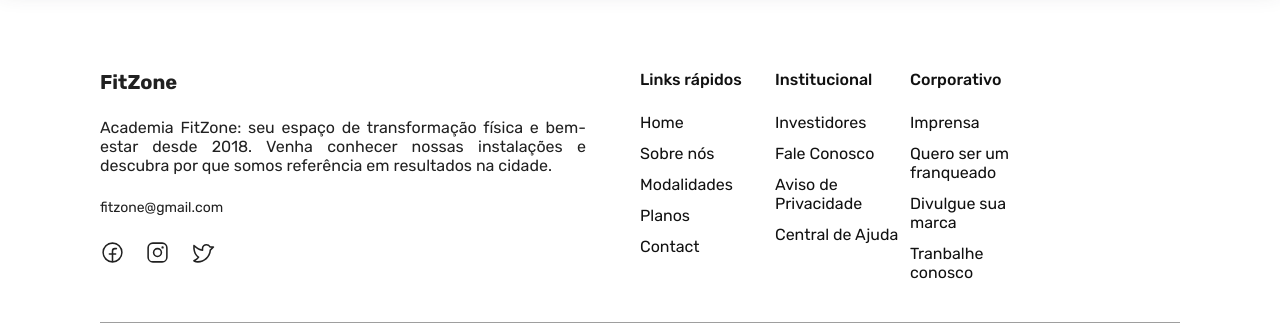
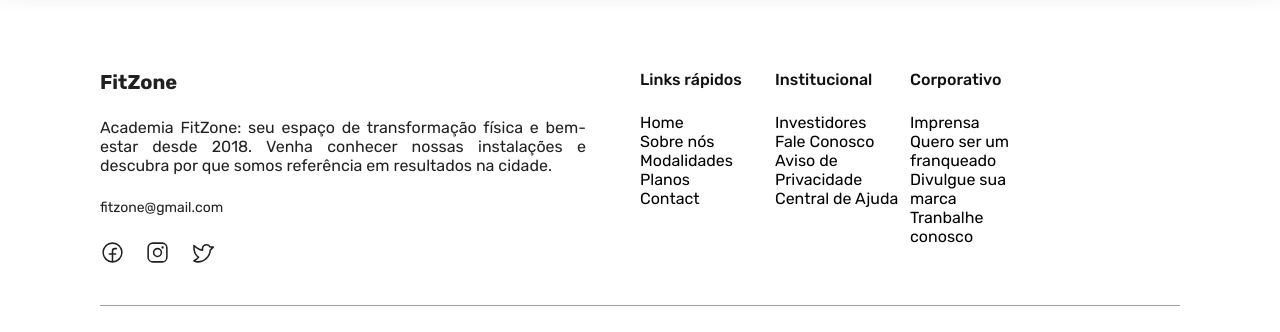
Before and after one commit to nicolasfreitas-dev/fitzone, a React (Vite) app: page / in a window 1280 px wide. Shown: the part 4592-4924 px from the top of the page. Built offline with nearby package versions, Linux system fonts and the light colour scheme.

Commit message:
feat: ensure remove h4 from ul element to improve accessibility

```diff
--- a/src/components/Footer/components/FooterLinks/index.tsx
+++ b/src/components/Footer/components/FooterLinks/index.tsx
@@ -7,28 +7,34 @@ export default function FooterLinks() {
     return (
         <>
             <div className="footer__links">
-                <ul className="footer__links-content">
+                <div className="footer__links-content">
                     <h4 className="footer__links-content-title">Links rápidos</h4>
-                    <li className="footer__links-content-item" onClick={(e) => handleScroll(e, "home")}>Home</li>
-                    <li className="footer__links-content-item" onClick={(e) => handleScroll(e, "about")}>Sobre nós</li>
-                    <li className="footer__links-content-item" onClick={(e) => handleScroll(e, "modalities")}>Modalidades</li>
-                    <li className="footer__links-content-item" onClick={(e) => handleScroll(e, "plans")}>Planos</li>
-                    <li className="footer__links-content-item" onClick={(e) => handleScroll(e, "contact")}>Contact</li>
-                </ul>
-                <ul className="footer__links-content">
+                    <ul className="footer__links-content-list">
+                        <li className="footer__links-content-list-item" onClick={(e) => handleScroll(e, "home")}>Home</li>
+                        <li className="footer__links-content-list-item" onClick={(e) => handleScroll(e, "about")}>Sobre nós</li>
+                        <li className="footer__links-content-list-item" onClick={(e) => handleScroll(e, "modalities")}>Modalidades</li>
+                        <li className="footer__links-content-list-item" onClick={(e) => handleScroll(e, "plans")}>Planos</li>
+                        <li className="footer__links-content-list-item" onClick={(e) => handleScroll(e, "contact")}>Contact</li>
+                    </ul>
+                </div>
+                <div className="footer__links-content">
                     <h4 className="footer__links-content-title">Institucional</h4>
-                    <li className="footer__links-content-item">Investidores</li>
-                    <li className="footer__links-content-item">Fale Conosco</li>
-                    <li className="footer__links-content-item">Aviso de Privacidade</li>
-                    <li className="footer__links-content-item">Central de Ajuda</li>
-                </ul>
-                <ul className="footer__links-content">
+                    <ul className="footer__links-content-list">
+                        <li className="footer__links-content-list-item">Investidores</li>
+                        <li className="footer__links-content-list-item">Fale Conosco</li>
+                        <li className="footer__links-content-list-item">Aviso de Privacidade</li>
+                        <li className="footer__links-content-list-item">Central de Ajuda</li>
+                    </ul>
+                </div>
+                <div className="footer__links-content">
                     <h4 className="footer__links-content-title">Corporativo</h4>
-                    <li className="footer__links-content-item">Imprensa</li>
-                    <li className="footer__links-content-item">Quero ser um franqueado</li>
-                    <li className="footer__links-content-item">Divulgue sua marca</li>
-                    <li className="footer__links-content-item">Tranbalhe conosco</li>
-                </ul>
+                    <ul className="footer__links-content-list">
+                        <li className="footer__links-content-list-item">Imprensa</li>
+                        <li className="footer__links-content-list-item">Quero ser um franqueado</li>
+                        <li className="footer__links-content-list-item">Divulgue sua marca</li>
+                        <li className="footer__links-content-list-item">Tranbalhe conosco</li>
+                    </ul>
+                </div>
             </div>
 
         </>
```
